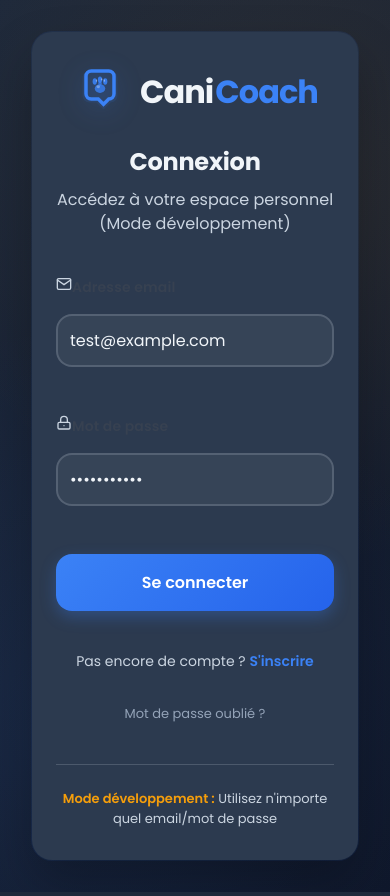
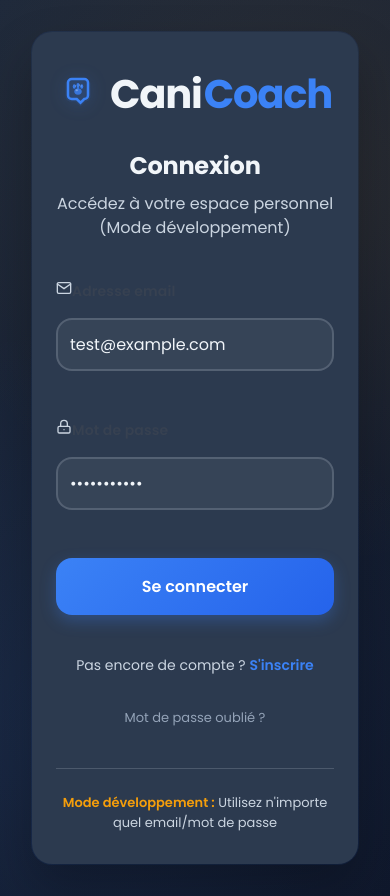
Before and after one commit to KevinArnoud/CaniCoach-IA, a React (Vite) app in the folder frontend/: page / in a window 390 px wide. Built offline with nearby package versions, Linux system fonts and the light colour scheme.

Commit message:
Retirer le logo et centrer le nom de l'application

```diff
--- a/frontend/src/App.css
+++ b/frontend/src/App.css
@@ -189,23 +189,17 @@
   display: flex;
   align-items: center;
   justify-content: center;
-  gap: 0.75rem;
   margin-bottom: 1.5rem;
-}
-
-.logo-icon {
-  width: 56px;
-  height: 56px;
-  color: var(--esprit-primary);
-  filter: drop-shadow(0 6px 12px rgba(59, 130, 246, 0.25));
 }
 
 .logo-text {
   display: flex;
   align-items: baseline;
-  font-size: 2.75rem;
+  font-size: 3.5rem;
   font-weight: 700;
   letter-spacing: -0.03em;
+  justify-content: center;
+  text-align: center;
 }
 
 .logo-cani {
@@ -464,7 +458,7 @@
   }
 
   .logo-text {
-    font-size: 2.25rem;
+    font-size: 3rem;
   }
 
   .welcome-title {
@@ -504,7 +498,7 @@
   }
 
   .logo-text {
-    font-size: 2rem;
+    font-size: 2.5rem;
   }
 
   .btn-start-chat {
--- a/frontend/src/App.tsx
+++ b/frontend/src/App.tsx
@@ -37,7 +37,6 @@
       <div className="welcome-content">
         <div className="welcome-header">
           <div className="app-logo">
-            <CaniCoachMainLogo className="logo-icon" />
             <div className="logo-text">
               <span className="logo-cani">Cani</span>
               <span className="logo-coach">Coach</span>
```
